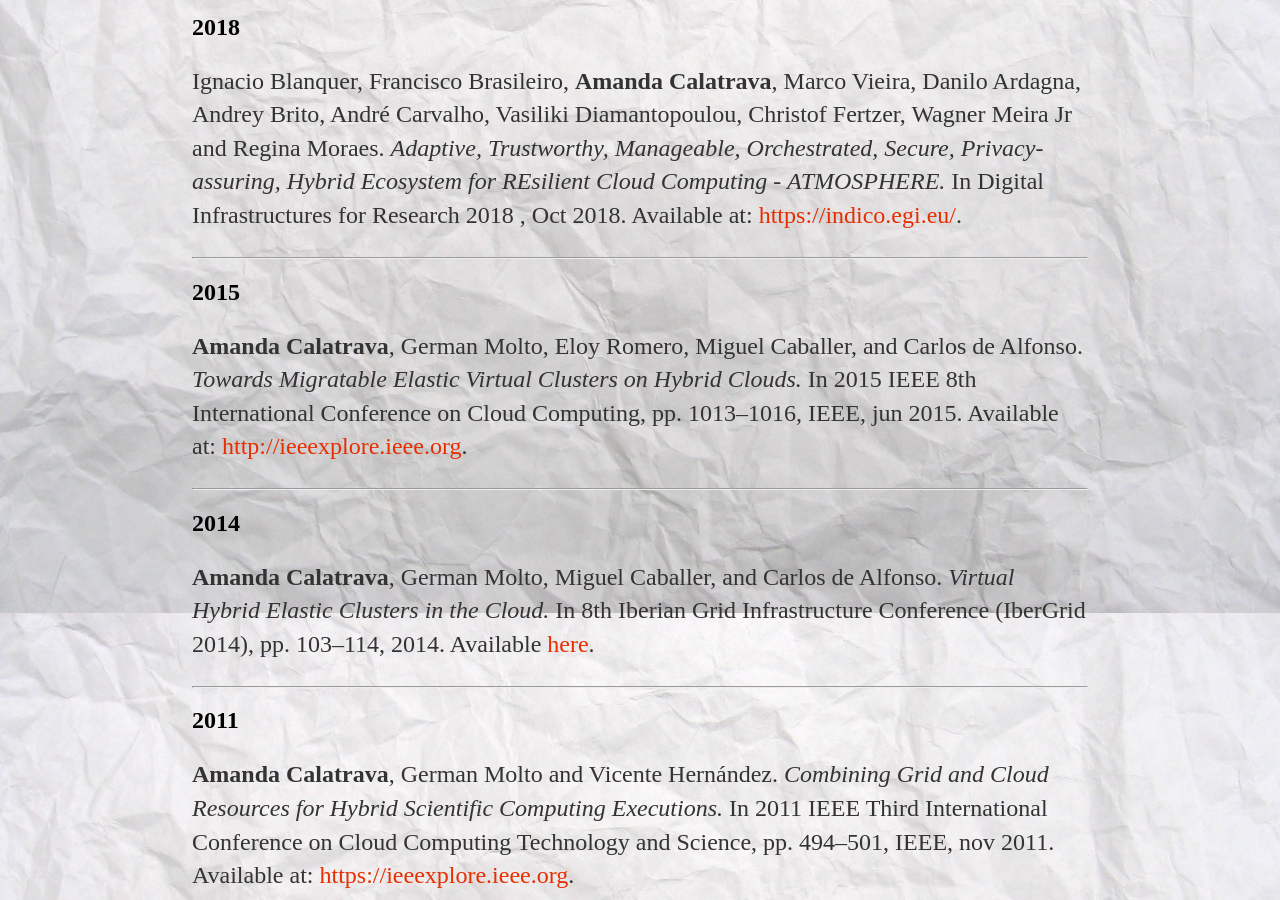
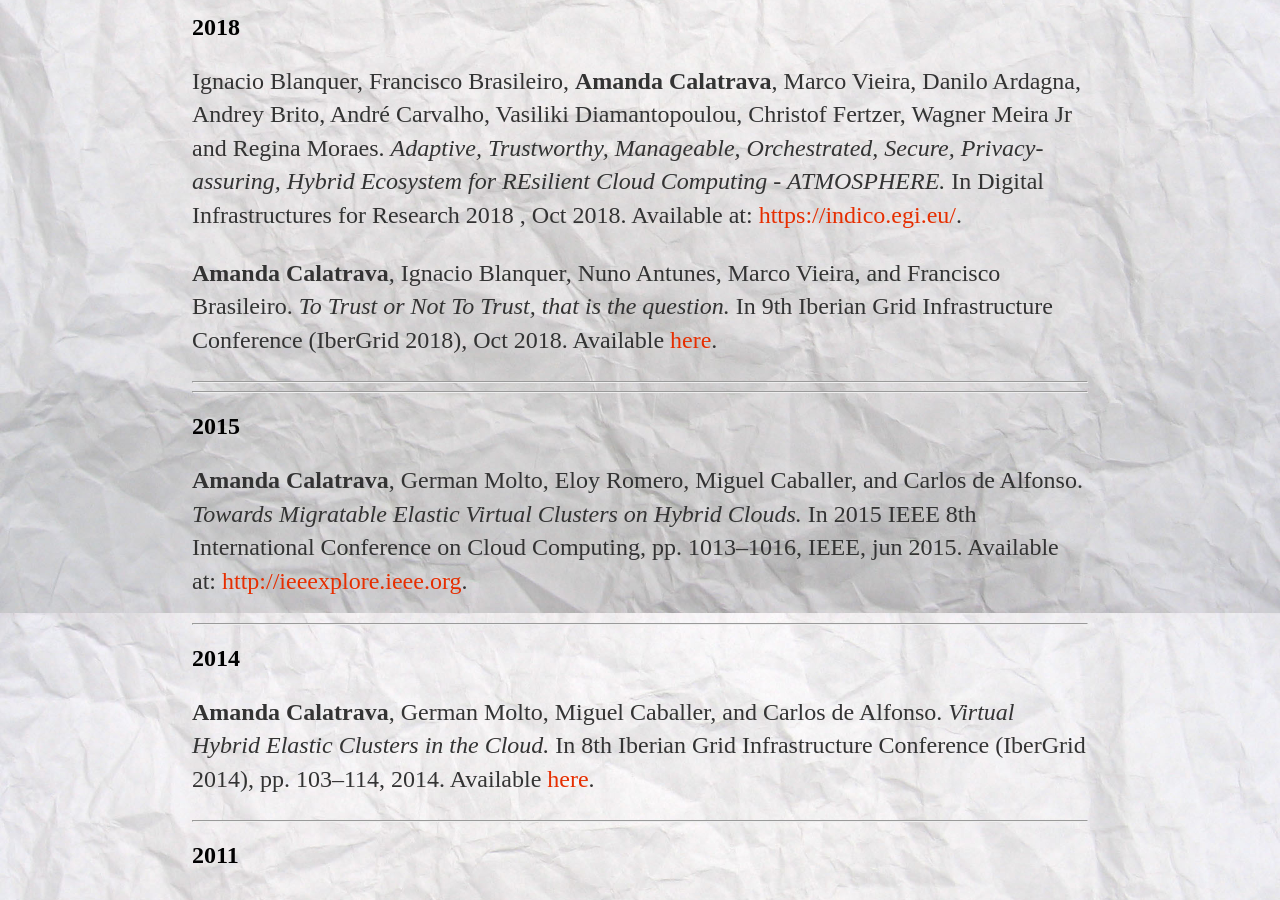
Before and after one commit to amcaar/amcaar.github.io, a Jekyll site: the page built from cv/index.html, in a window 1280 px wide and 900 px high, scrolled down 1307 px. Built offline with Jekyll 4.4.1, drawn with Linux system fonts in a browser that asks for light colours.

Commit message:
Add Ibergrid contribution

```diff
--- a/cv/index.html
+++ b/cv/index.html
@@ -45,6 +45,12 @@ title: Publications of Amanda Calatrava
 		<p>Ignacio Blanquer, Francisco Brasileiro, <strong>Amanda Calatrava</strong>, Marco Vieira, Danilo Ardagna, Andrey Brito, André Carvalho, Vasiliki Diamantopoulou, Christof Fertzer, Wagner Meira Jr
 			and Regina Moraes. <em>Adaptive, Trustworthy, Manageable, Orchestrated, Secure, Privacy-assuring, Hybrid Ecosystem for REsilient Cloud Computing - ATMOSPHERE.</em> In Digital Infrastructures for Research 2018
 			, Oct 2018. Available at: <a class="link" href="https://indico.egi.eu/indico/event/3973/session/51/contribution/20">https://indico.egi.eu/</a>.</p>
+
+		<p><strong>Amanda Calatrava</strong>, Ignacio Blanquer, Nuno Antunes, Marco Vieira, and Francisco
+			Brasileiro. <em>To Trust or Not To Trust, that is the question.</em> In 9th
+			Iberian Grid Infrastructure Conference (IberGrid 2018), Oct 2018.
+			Available <a class="link" href="https://indico.lip.pt/event/437/contributions/1329/">here</a>.</p>
+		<hr>
 		<hr>
 		<h2>2015</h2>
 		<p><strong>Amanda Calatrava</strong>, German Molto, Eloy Romero, Miguel Caballer,
```
